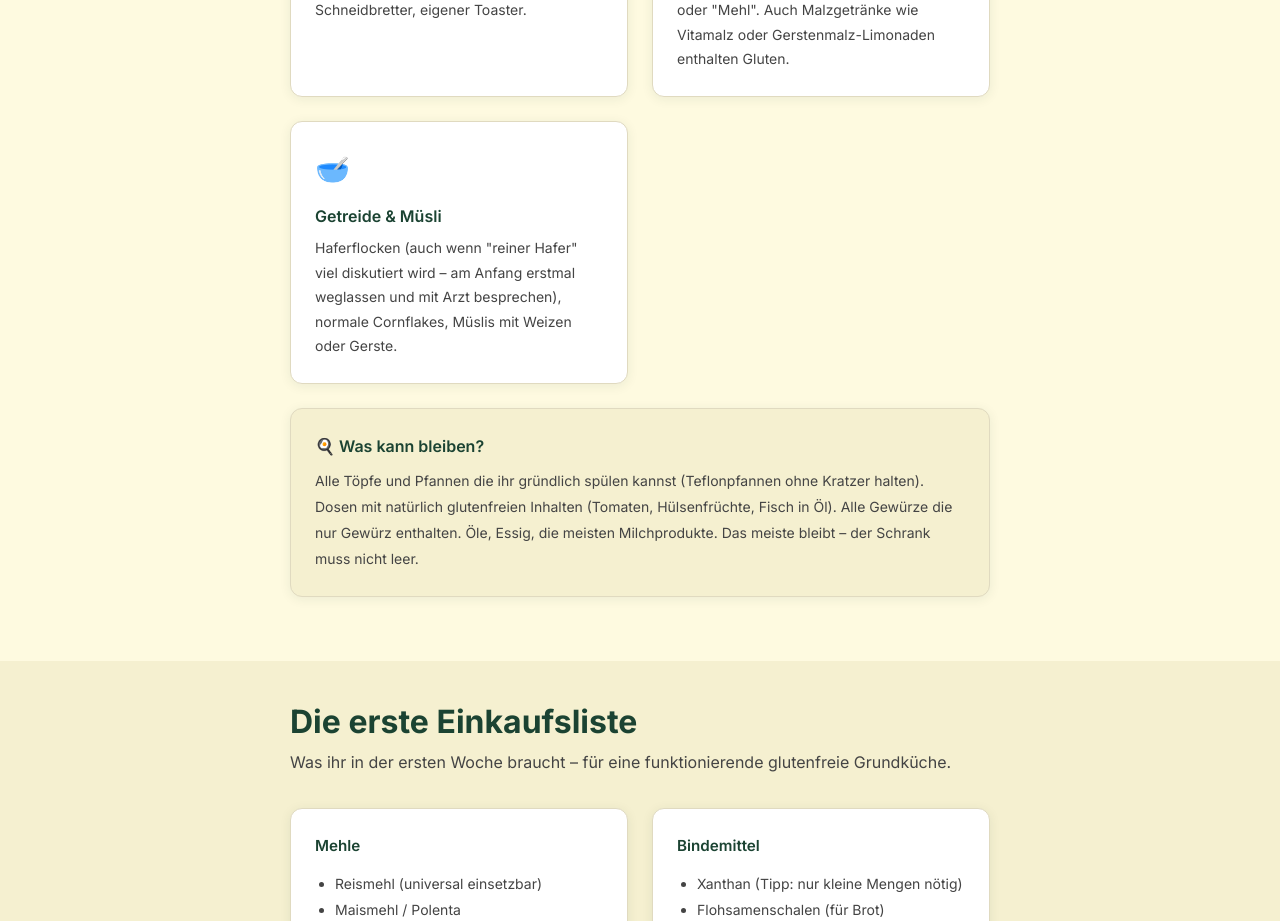
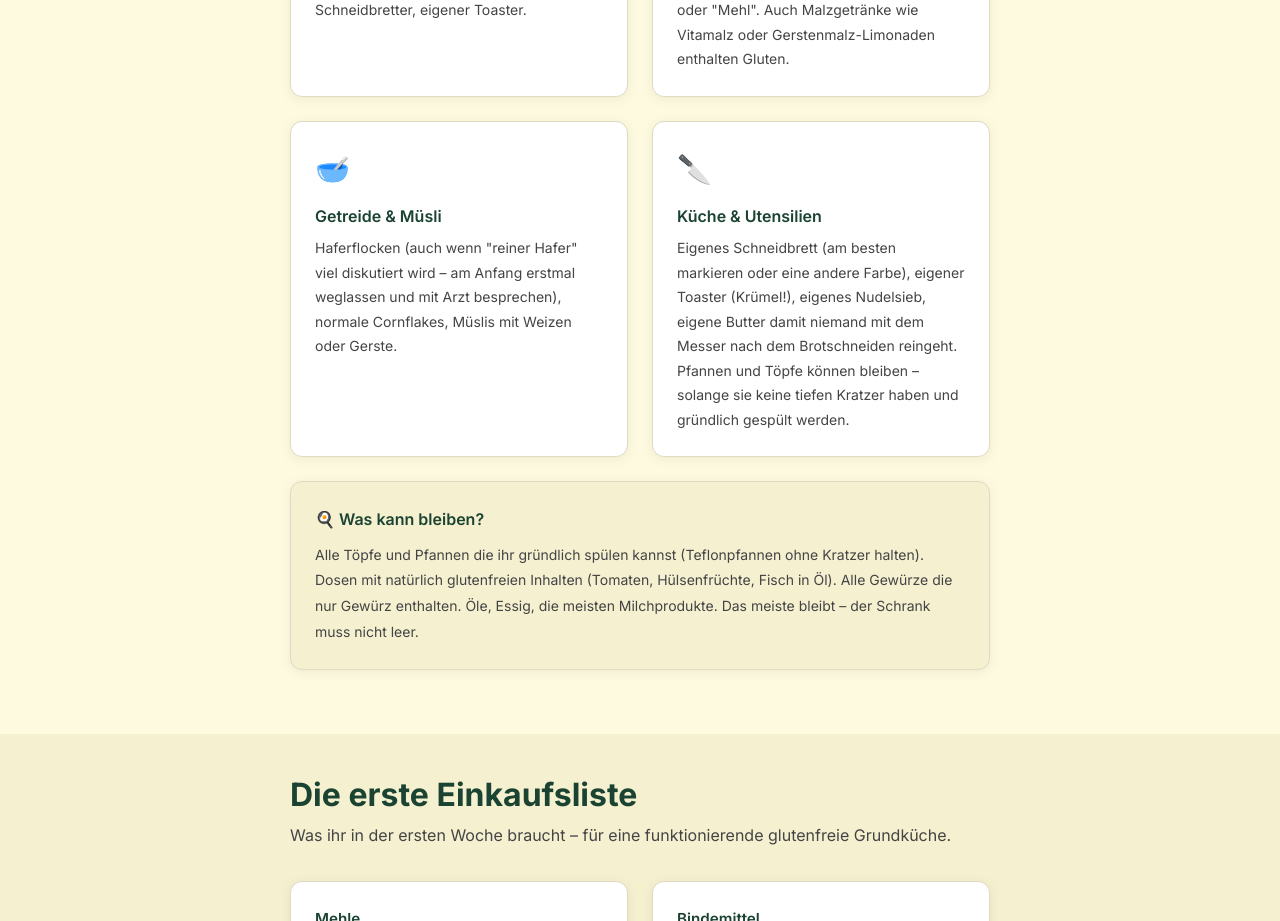
Before and after one commit to Waschtls/waschtls-schmankerl, a Next.js app: page /wissen/erstdiagnose in a window 1280 px wide. Shown: the part 1140-2061 px from the top of the page. Built offline with nearby package versions, Linux system fonts and the light colour scheme.

Commit message:
fix: GA4 live, Sitemap +13 Rezepte, Impressum MStV + Amazon-Text, fehlende Seiten deployed

```diff
--- a/app/wissen/erstdiagnose/page.tsx
+++ b/app/wissen/erstdiagnose/page.tsx
@@ -22,6 +22,11 @@ const sofortmassnahmen = [
     icon: '🥣',
     titel: 'Getreide & Müsli',
     text: 'Haferflocken (auch wenn "reiner Hafer" viel diskutiert wird – am Anfang erstmal weglassen und mit Arzt besprechen), normale Cornflakes, Müslis mit Weizen oder Gerste.',
+  },
+  {
+    icon: '🔪',
+    titel: 'Küche & Utensilien',
+    text: 'Eigenes Schneidbrett (am besten markieren oder eine andere Farbe), eigener Toaster (Krümel!), eigenes Nudelsieb, eigene Butter damit niemand mit dem Messer nach dem Brotschneiden reingeht. Pfannen und Töpfe können bleiben – solange sie keine tiefen Kratzer haben und gründlich gespült werden.',
   },
 ];
 
```
